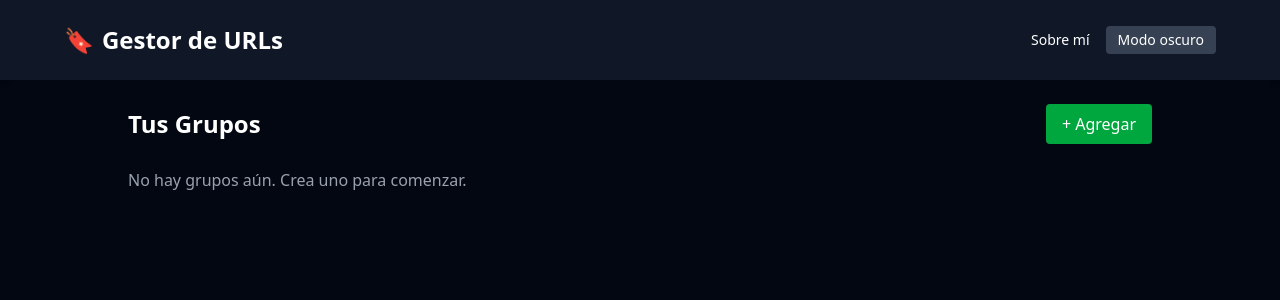
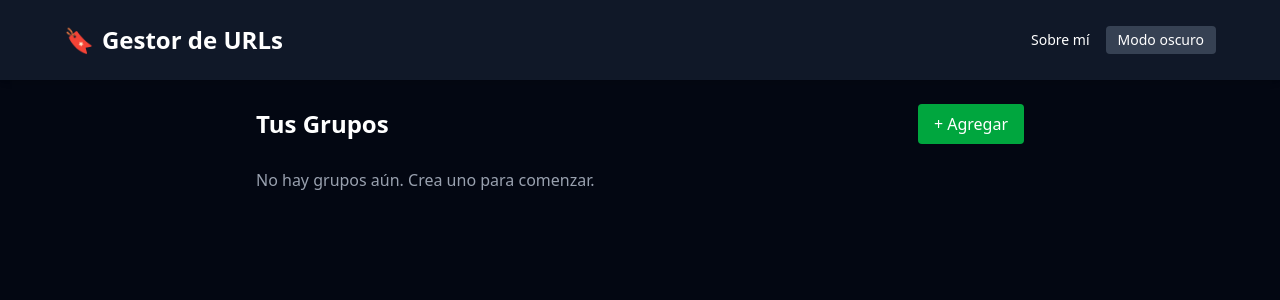
Before and after one commit to AdrianGerman/save-custom-urls, a React (Vite) app: page / in a window 1280 px wide. Shown: the top 300 px of the page. Built offline with nearby package versions, Linux system fonts and the light colour scheme.

Commit message:
app settings for react router

```diff
--- a/src/App.jsx
+++ b/src/App.jsx
@@ -1,24 +1,13 @@
-import { useState } from "react"
-import GroupList from "./components/GroupList"
-import EntryList from "./components/EntryList"
 import Header from "./components/Header"
+import { RoutesApp } from "./routes/RoutesApp"
 
 export default function App() {
-  const [activeGroup, setActiveGroup] = useState(null)
-
   return (
     <div className="bg-gray-950 min-h-screen text-white">
       <Header />
       <main className="px-4 py-6">
-        <div className="max-w-5xl mx-auto">
-          {activeGroup ? (
-            <EntryList
-              group={activeGroup}
-              goBack={() => setActiveGroup(null)}
-            />
-          ) : (
-            <GroupList selectGroup={setActiveGroup} />
-          )}
+        <div className="max-w-3xl mx-auto">
+          <RoutesApp />
         </div>
       </main>
     </div>
```
